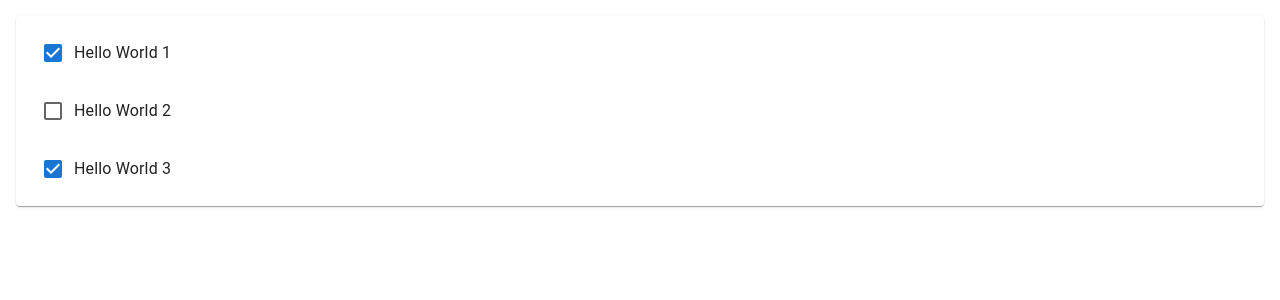
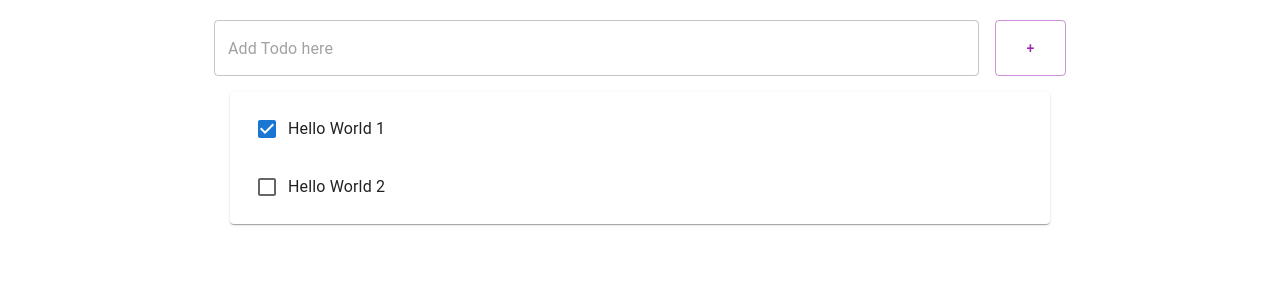
Before and after one commit to gyjeong021/Web_Programming, a React (Create React App) app: page / in a window 1280 px wide. Shown: the top 300 px of the page. Built offline with nearby package versions, Linux system fonts and the light colour scheme.

Commit message:
Todo 추가_2

```diff
--- a/src/AddTodo.js
+++ b/src/AddTodo.js
@@ -3,14 +3,26 @@ import {Button, Grid, TextField} from "@mui/material";
 
 const AddTodo = (props) => {
     const [item, setItem] = useState({ title: ""});
+    const addItem = props.addItem; //부모가 전달해준 함수
 
+    const onButtonClick = (e) => {
+        addItem(item);
+        setItem({title: ""}); // setItem 하면 리렌더링 일어남
+    }
+
+    const onInputChange = (e) => {
+        setItem({title:e.target.value});
+        console.log(item);
+    }
     return (
         <Grid container style={{ marginTop: 20}}>
             <Grid xs={11} md={11} item style={{paddingRight: 16}}>
-                <TextField placeholder="Add Todo here" fullWidth />
+                <TextField placeholder="Add Todo here" fullWidth
+                    onChange={onInputChange} value={item.title} />
             </Grid>
             <Grid xs={1} md={1} item>
-                <Button fullWidth style={{height: '100%'}} color="secondary" variant="outlined">
+                <Button fullWidth style={{height: '100%'}} color="secondary" variant="outlined"
+                onClick={onButtonClick}>
                     +
                 </Button>
             </Grid>
--- a/src/App.js
+++ b/src/App.js
@@ -1,7 +1,8 @@
 import { useState } from 'react';
 import './App.css';
 import Todo from './Todo';
-import { List, Paper } from "@mui/material";
+import { Container, List, Paper } from "@mui/material";
+import AddTodo from './AddTodo';
 
 function App() {
   // item 상태 변수
@@ -13,11 +14,14 @@ function App() {
     id: "1",
     title: "Hello World 2",
     done: false
-  }, {
-    id: "2",
-    title: "Hello World 3",
-    done: true
   }]);
+
+  const addItem = (item) => {
+    item.id = "ID" + item.length;
+    item.done = false;
+    setItems([...items, item]); // 자동으로 리렌더링이 일어남
+    console.log("items : ", items);
+  }
 
   let todoItems =
     items.length > 0 && (
@@ -30,11 +34,11 @@ function App() {
       </Paper>
     )
 
-  return (
-    <div className="App">
-      {/* <Todo item={items[0]} />
-      <Todo item={items[1]} /> */}
-      {todoItems}
+  return ( <div className='App'>
+      <Container maxWidth="md">
+        <AddTodo addItem={addItem} />
+        <div className='TodoList'> {todoItems} </div>
+      </Container>
     </div>
   );
 }
```
